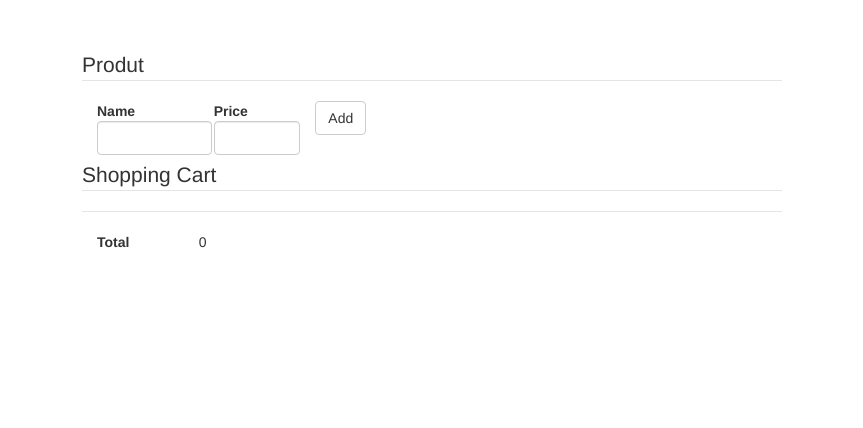
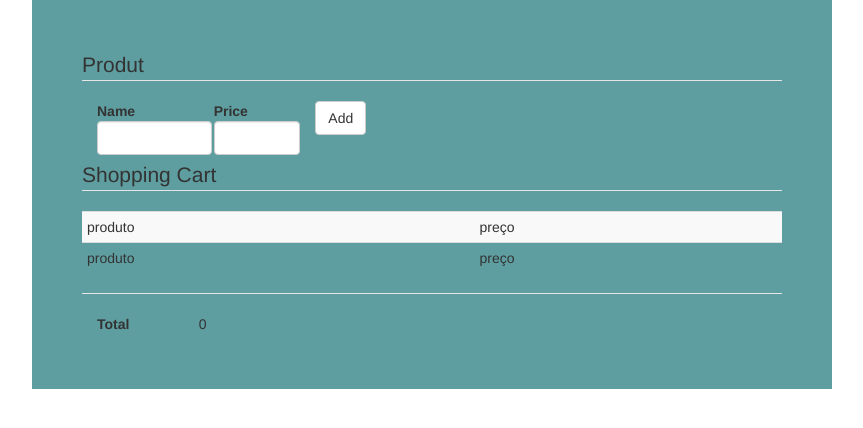
Before and after one commit to elenicecarla/Shopping-Cart, a plain HTML site: page index.html in a window 1280 px wide. Shown: the whole page, without its empty margins (208-1071 px from the left). Drawn offline with Linux system fonts and the light colour scheme.

Commit message:
criando arquivos js

```diff
--- a/css/estilo.css
+++ b/css/estilo.css
@@ -1,5 +1,6 @@
 
 .form{
+    background-color: cadetblue;
     width:800px;
     margin: 0 auto;
     padding: 50px;
--- a/index.html
+++ b/index.html
@@ -1,11 +1,13 @@
 <!DOCTYPE html>
 <html lang="en">
+
 <head>
     <meta charset="UTF-8">
     <title>Document</title>
     <link rel="stylesheet" href="css/bootstrap.min.css">
     <link rel="stylesheet" href="css/estilo.css">
 </head>
+
 <body>
     <form class="form-horizontal, form" method="post">
         <fieldset>
@@ -24,7 +26,16 @@
 
         <fieldset>
             <legend>Shopping Cart</legend>
-
+            <table id=tabela class="table table-hover table-striped table-condensed">
+                <tr>
+                    <td>produto</td>
+                    <td>preço</td>
+                </tr>
+                <tr>
+                    <td>produto</td>
+                    <td>preço</td>
+                </tr>
+            </table>
         </fieldset>
 
         <fieldset>
@@ -33,5 +44,9 @@
             <span id="total">0</span>
         </fieldset>
     </form>
+    <script src="js/ProdutService.js"></script>
+    <script src="js/HTMLService.js"></script>
+    <script src="js/ProdutController.js"></script>
 </body>
+
 </html>
```
Also changed, not shown: js/HTMLService.js (added), js/ProdutController.js (added), js/ProdutService.js (added). Lines whose indentation alone changed are shown as unchanged.
